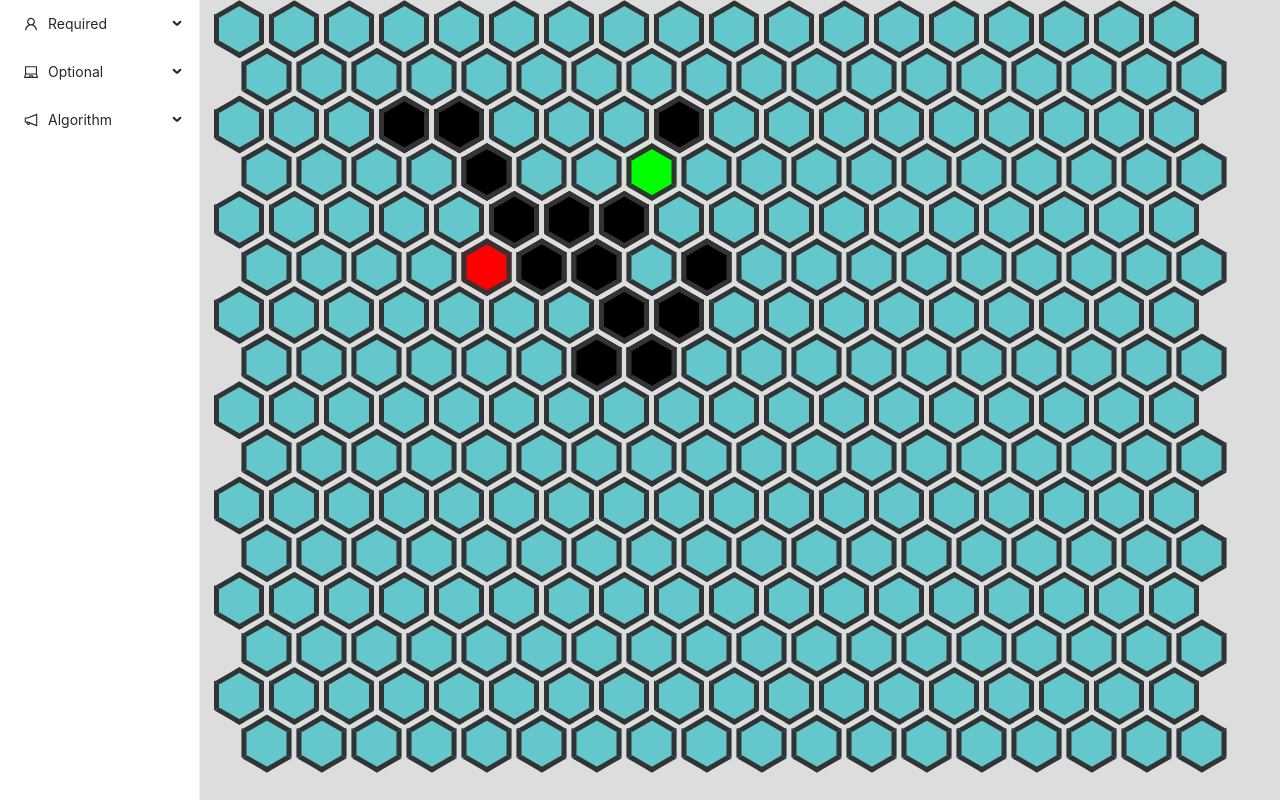
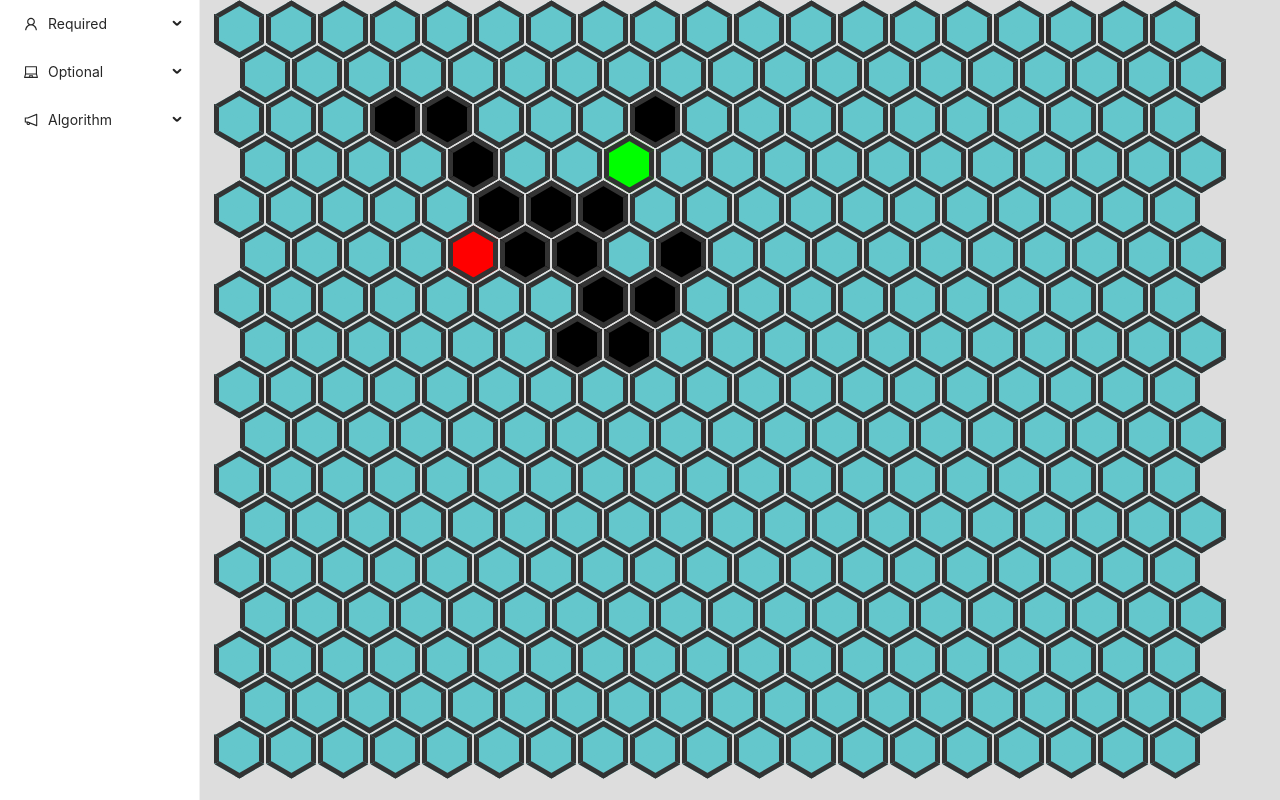
Before and after one commit to GeorgeSheppard/path-finder, a React (Create React App) app: page / in a window 1280 px wide. Built offline with nearby package versions, Linux system fonts and the light colour scheme.

Commit message:
Added drag functionality to setup walls easily, restricted to left click only

```diff
--- a/src/Hexagon/hexagon.jsx
+++ b/src/Hexagon/hexagon.jsx
@@ -79,7 +79,8 @@ const Hexagon = (props) => {
         setType(props.type);
     }
 
-    const handleChange = () => {
+    const handleChange = (event) => {
+        if (event.button === 0) {
             const newType = props.selected;
             let newHexagonState = {...props.hexagonStates};
             if (newType === 'goal' || newType === 'start') {
@@ -90,10 +91,18 @@ const Hexagon = (props) => {
             props.setHexagonStates(newHexagonState);
             setType(newType);
         }
+    }
+
+    const handleHover = (event) => {
+        if (props.mouseDown) {
+            handleChange(event);
+        }
+    }
 
     const backgroundColor = typeToStyling(type);
 
-    return <StyledHexagon {...{...props, backgroundColor}} style={props.style} onClick={handleChange} />;
+    return <StyledHexagon {...{...props, backgroundColor}} style={props.style}
+    onClick={handleChange} onMouseOver={handleHover} onMouseDown={handleChange} />;
 }
 
 export default Hexagon;
--- a/src/HexagonGrid/hexagonGrid.jsx
+++ b/src/HexagonGrid/hexagonGrid.jsx
@@ -1,9 +1,20 @@
-import React from "react";
+import React, { useState } from "react";
 import Hexagon, { hexagonStylingProps } from "../Hexagon/hexagon";
 
 const HexagonGrid = (props) => {
-    const { width = 50, borderWidth = 5, spacing = 5,
+    const { width = 50, borderWidth = 5, spacing = 2,
 		backgroundColor = "#64C7CC", ...other } = props;
+
+		const [mouseDown, setMouseDown] = useState(false)
+
+		const handleClick = (state) => {
+			return (event) => {
+				if (event.button === 0) {
+					setMouseDown(state);
+				}
+			}
+		}
+
 
     const createGrid = (windowSize, width, spacing, borderWidth) => {
         if (windowSize.height !== 0 && windowSize.width !== 0) {
@@ -59,7 +70,7 @@ const HexagonGrid = (props) => {
 		const hexagonProps = hexagonStylingProps({ width, borderWidth, backgroundColor });
 		const hexagonStates = hexagonStartingStates(gridProps, props.hexagonStates);
 
-    return (<div>
+    return (<div onMouseDown={handleClick(true)} onMouseUp={handleClick(false)}>
         {gridProps && gridProps.coords.map((coord, i) => {
             const [x, y] = coord;
 
@@ -76,7 +87,7 @@ const HexagonGrid = (props) => {
 							type: hexagonStates[i]
 						}
 
-            return <Hexagon key={`${x}:${y}`} style={style} {...{...hexagonProps, ...type, coord, ...other}} />
+            return <Hexagon key={`${x}:${y}`} style={style} {...{...hexagonProps, ...type, coord, ...other, mouseDown}} />
         })}
     </div>)
 }
```
Lines whose indentation alone changed are shown as unchanged.
